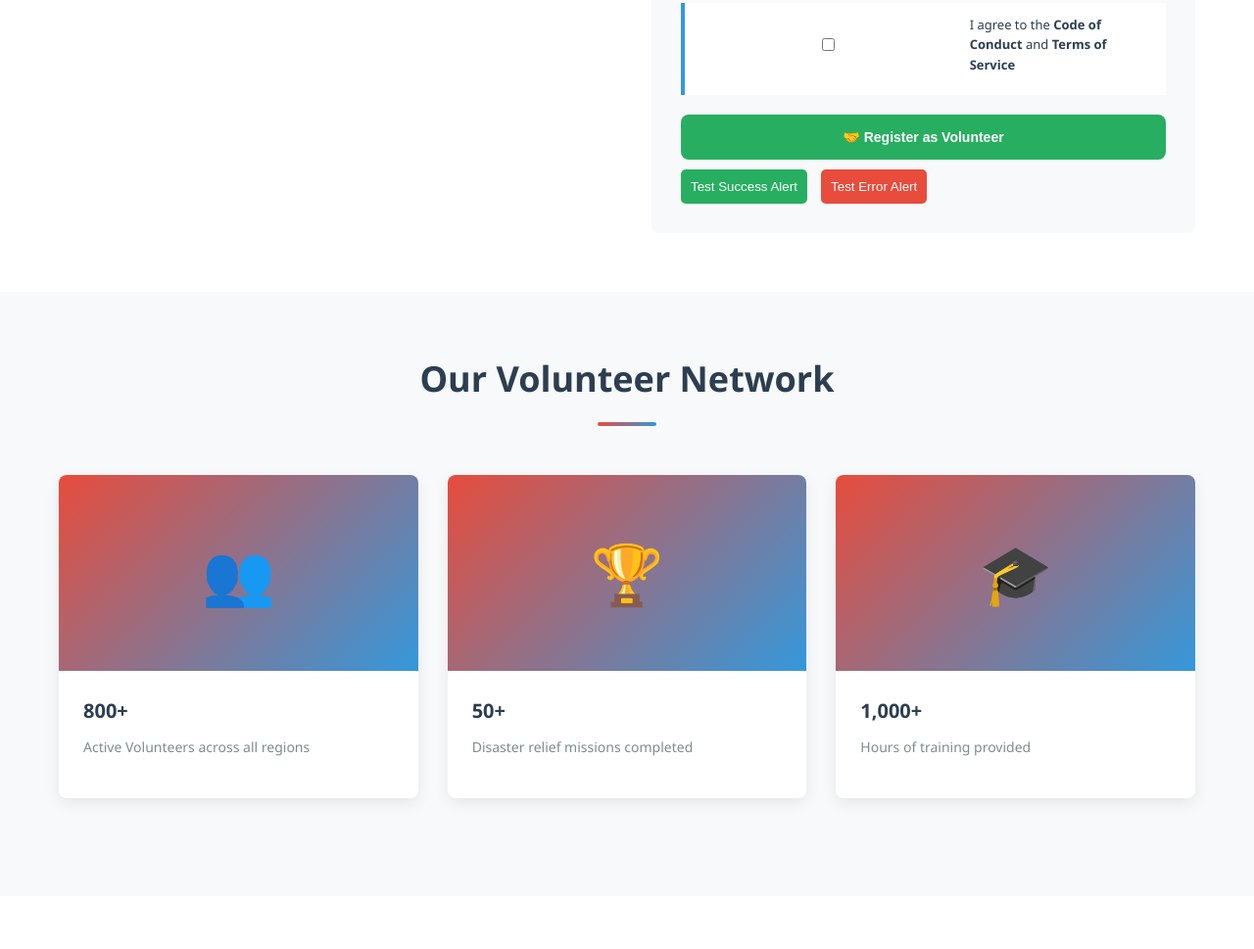
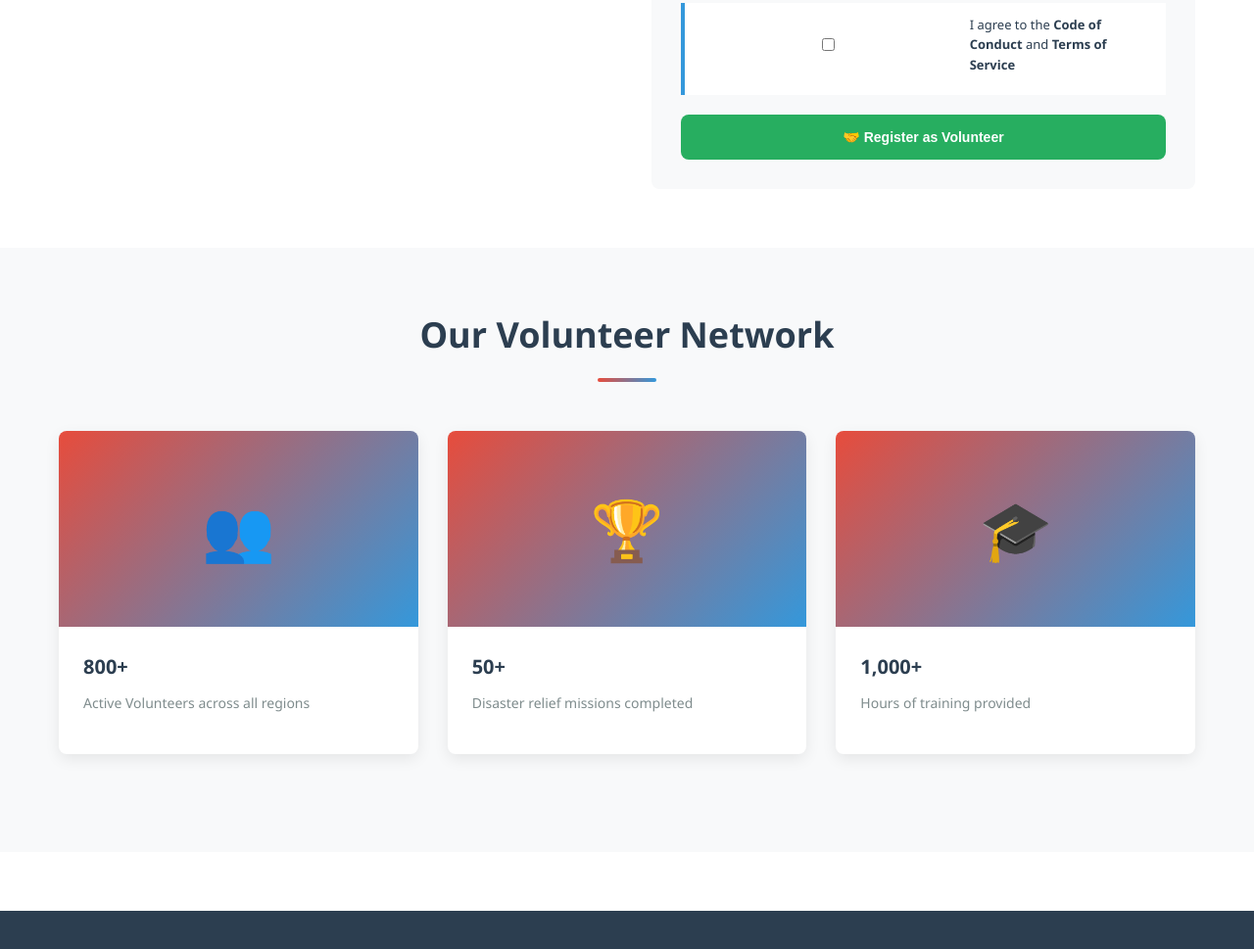
Before and after one commit to rolly05codes/NEW-NGO, a website: page frontend/volunteer.html in a window 1280 px wide. Shown: the part 2011-2980 px from the top of the page at 98% size. Drawn offline with Linux system fonts and the light colour scheme; no server answers.

Commit message:
fix: remove debug buttons from volunteer registration form

```diff
--- a/frontend/volunteer.html
+++ b/frontend/volunteer.html
@@ -201,9 +201,6 @@
             <button type="submit" class="btn btn-success" style="width: 100%; padding: 15px;">🤝 Register as Volunteer</button>
           </form>
 
-          <!-- Debug Button -->
-          <button onclick="showAlert('Test Alert - Success!', 'success')" style="margin-top: 10px; padding: 10px; background: #27ae60; color: white; border: none; border-radius: 5px; cursor: pointer;">Test Success Alert</button>
-          <button onclick="showAlert('Test Alert - Error!', 'error')" style="margin-top: 10px; margin-left: 10px; padding: 10px; background: #e74c3c; color: white; border: none; border-radius: 5px; cursor: pointer;">Test Error Alert</button>
         </div>
       </div>
     </div>
```
